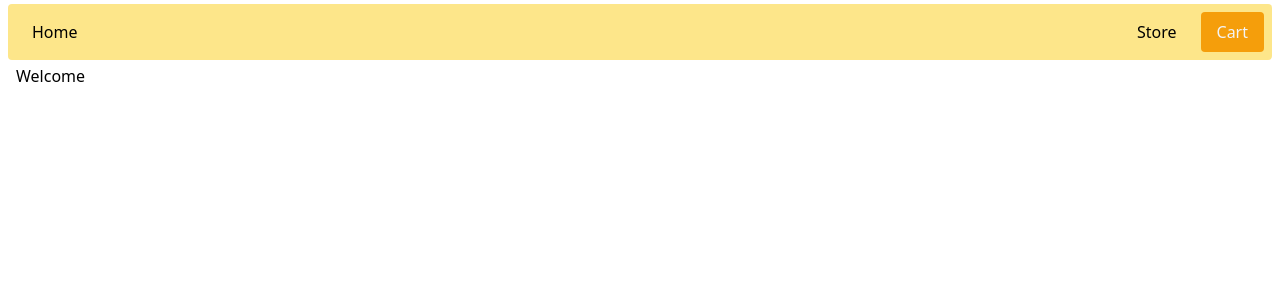
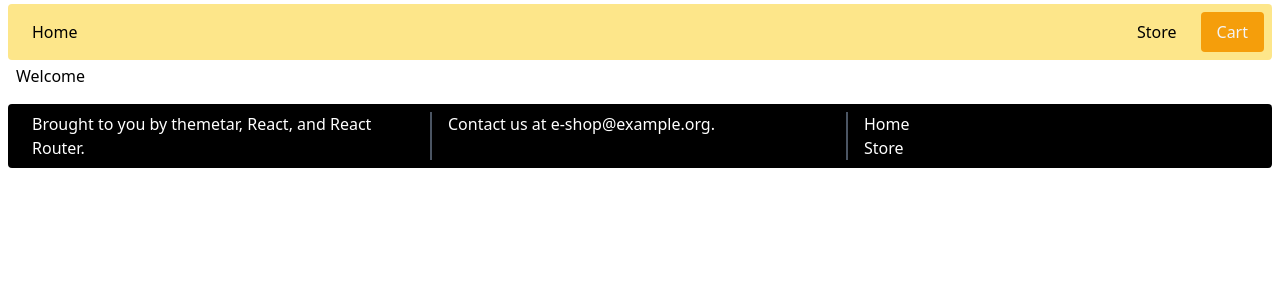
Before and after one commit to themetar/eshop-mockup, a React app: page / in a window 1280 px wide. Shown: the top 300 px of the page. Built offline with nearby package versions, Linux system fonts and the light colour scheme.

Commit message:
Add footer

```diff
--- a/src/components/App.js
+++ b/src/components/App.js
@@ -50,7 +50,7 @@ export default function App() {
           </div>
         </div>
       </div>
-      <div className="max-w-screen-2xl mx-auto px-4">
+      <div className="max-w-screen-2xl mx-auto px-4 mb-4">
         <Switch>
           <Route path="/store">
             <Store products={products} cart={cart} addToCart={addToCart} setCartQuantity={setCartQuantity}/>
@@ -60,6 +60,20 @@ export default function App() {
           </Route>
         </Switch>
       </div>
+      <footer className="max-w-screen-2xl mx-auto px-2 pb-1">
+        <div className="bg-black text-white px-2 py-2 rounded grid grid-cols-3">
+          <div className="px-4 border-r-2 border-gray-600">Brought to you by <a href="https://github.com/themetar">themetar</a>, <a href="https://reactjs.org/">React</a>, and <a href="https://reactrouter.com/">React Router</a>.</div>
+          <div className="px-4 border-r-2 border-gray-600">Contact us at <a>e-shop@example.org</a>.</div>
+          <div className="px-4">
+            <nav>
+              <ul>
+                <li><Link to="/">Home</Link></li>
+                <li><Link to="/store">Store</Link></li>
+              </ul>
+            </nav>
+          </div>
+        </div>
+      </footer>
     </Router>
   );
 }
```
